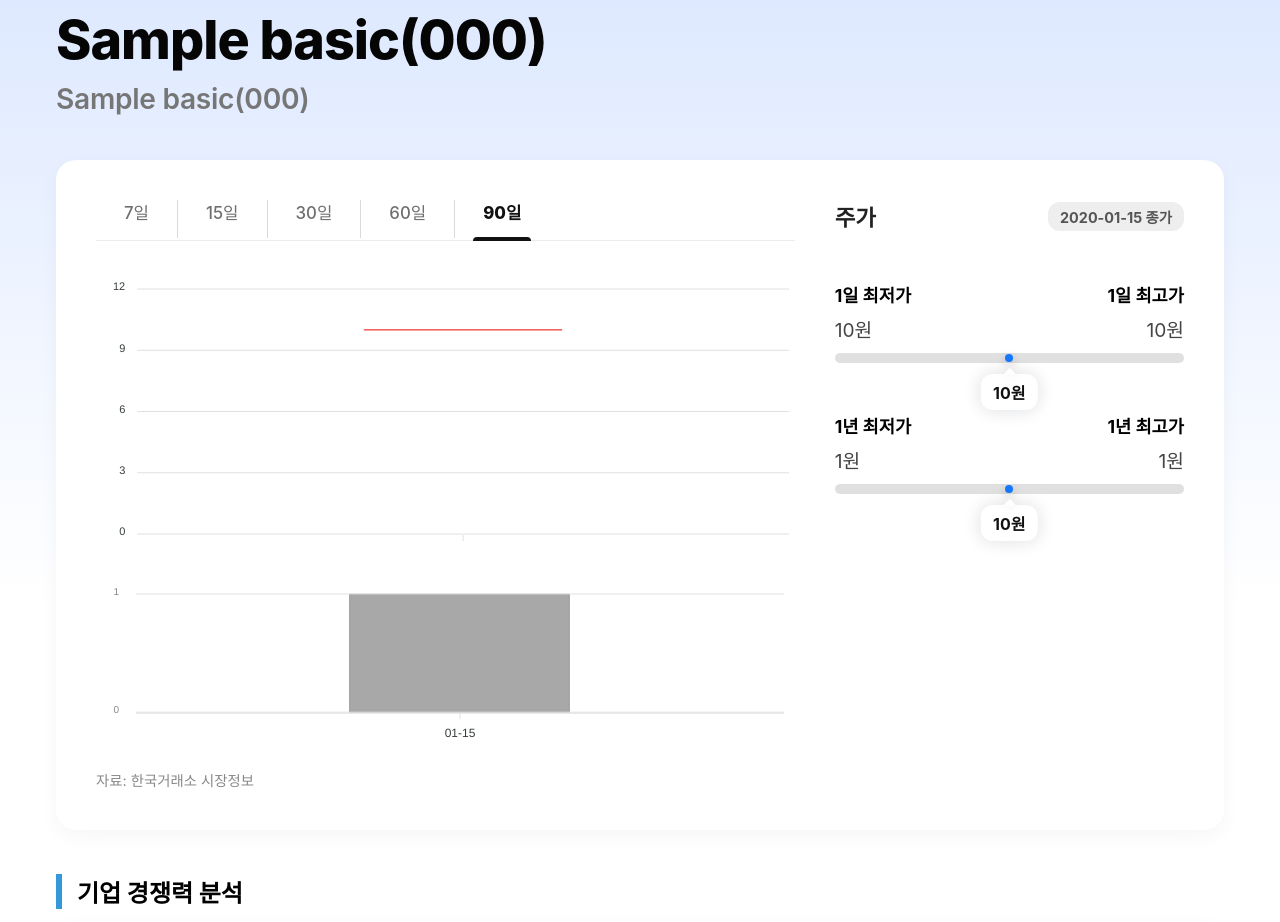
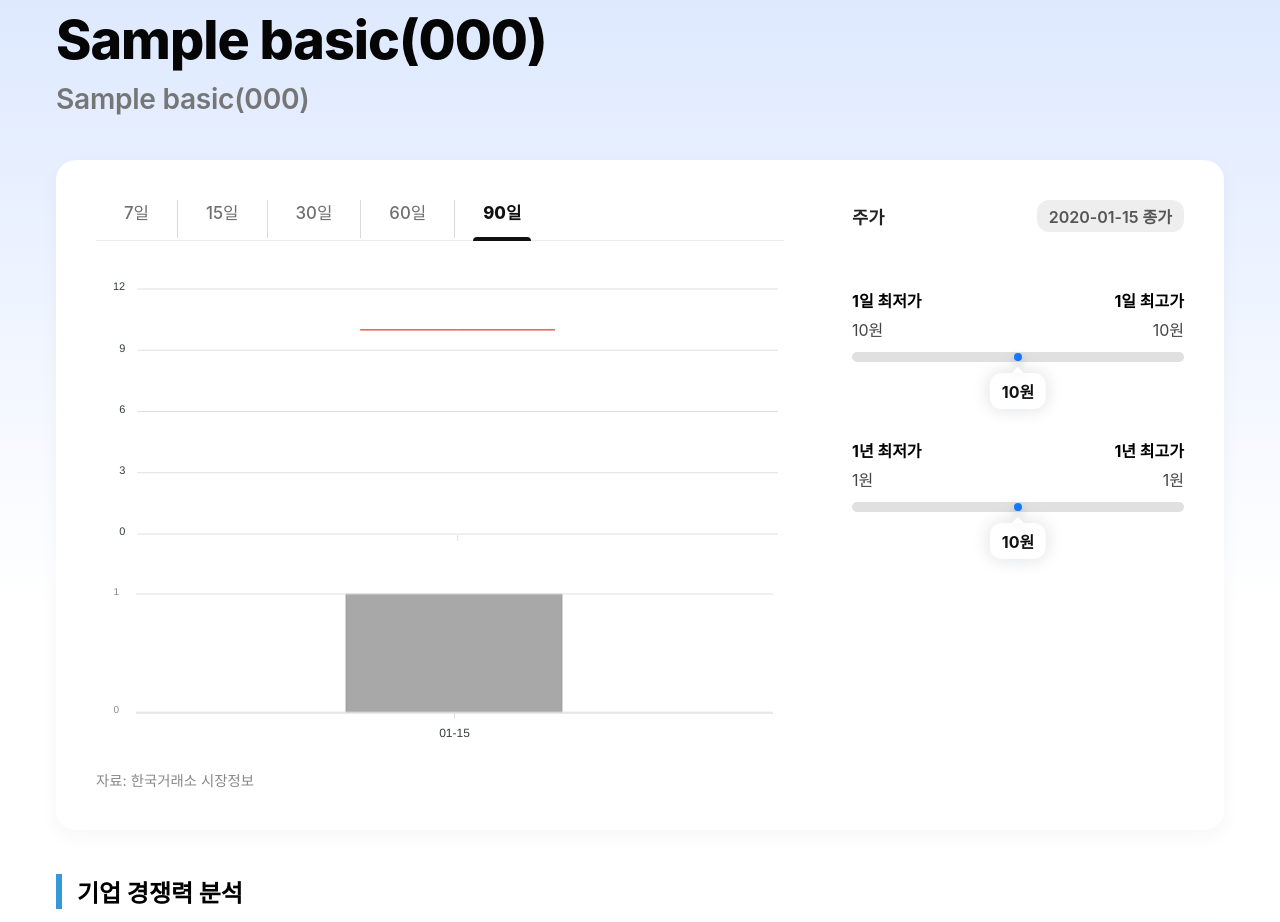
Before and after one commit to kdt-fda/final_1, a Django app: page /finance/000/ in a window 1280 px wide. Shown: the part 147-1069 px from the top of the page. Run offline with Django 5.2, Linux system fonts and the light colour scheme; tables that the repository leaves empty hold one stand-in row (values such as "Sample post"); some libraries are stand-ins or nearby versions.

Commit message:
주가 폰트 조정

```diff
--- a/web_service/main/templates/finance.html
+++ b/web_service/main/templates/finance.html
@@ -58,7 +58,7 @@
         .chart-layout {
             display: grid;
             grid-template-columns: 2fr 1fr; /* 좌측 차트, 우측 가격범위 */
-            gap: 40px;
+            gap: 56px;
             align-items: start;
         }
         .empty-stock-card {
@@ -127,13 +127,14 @@
         }
 
         /* 우측 주가(기준일) 영역 스타일 */
-        .price-range-container { display: flex; flex-direction: column; gap: 30px; }
-        .price-title { font-size: 1.4rem; font-weight: bold; color: #222; margin-bottom: 10px; display: flex; align-items: center; justify-content: space-between;}
-        .price-badge { font-size: 0.9rem; font-weight: bold; background: #eee; padding: 4px 12px; border-radius: 12px; color: #555; }
-
-        .range-box { position: relative; margin-top: 10px; }
-        .range-labels { display: flex; justify-content: space-between; font-size: 1.1rem; margin-bottom: 8px; font-weight: bold;}
-        .range-values { display: flex; justify-content: space-between; font-size: 1.2rem; margin-bottom: 5px; color: #444; }
+        .price-range-container { display: flex; flex-direction: column; gap: 42px; padding-left: 12px; }
+        .price-title { font-size: 1.1rem; font-weight: 700; color: #222; margin-bottom: 8px; display: flex; align-items: center; justify-content: space-between;}
+        .price-badge { font-size: 1rem; font-weight: 600; background: #eee; padding: 4px 12px; border-radius: 12px; color: #555; }
+
+        .range-box { position: relative; margin-top: 6px; }
+        .range-box + .range-box { margin-top: 34px; }
+        .range-labels { display: flex; justify-content: space-between; font-size: 1rem; margin-bottom: 6px; font-weight: 700;}
+        .range-values { display: flex; justify-content: space-between; font-size: 1rem; margin-bottom: 8px; color: #444; line-height: 1.5; }
         .range-bar-bg { width: 100%; height: 10px; background: #e0e0e0; border-radius: 999px; position: relative; margin-top: 10px;}
         .range-marker {
             position: absolute; width: 8px; height: 8px; background: #1677ff; border-radius: 50%;
@@ -149,7 +150,7 @@
             border-width: 6px; border-style: solid; border-color: transparent transparent #fff transparent;
             filter: drop-shadow(0 0 6px rgba(17, 24, 39, 0.10));
         }
-        .missing-data-text { font-size: 1.1rem; color: #888; line-height: 1.6; text-align: center; margin-top: 30px; padding: 20px; background: #f9f9f9; border-radius: 12px;}
+        .missing-data-text { font-size: 1rem; color: #888; line-height: 1.6; text-align: center; margin-top: 30px; padding: 20px; background: #f9f9f9; border-radius: 12px;}
         .volume-hover-tooltip {
             position: fixed;
             z-index: 9999;
@@ -476,6 +477,7 @@
         @media (max-width: 960px) {
             .container { padding: 32px 24px 48px; }
             .chart-layout { grid-template-columns: 1fr; }
+            .price-range-container { padding-left: 0; }
             .competitiveness-layout { grid-template-columns: 1fr; }
             .competitiveness-summary-grid { grid-template-columns: 1fr 1fr; }
             .competitiveness-chart-column { padding-top: 0; }
@@ -558,7 +560,7 @@
                     </div>
 
                     {% if latest_stock.wk52_low != None and latest_stock.wk52_high != None %}
-                    <div class="range-box" style="margin-top: 20px;">
+                    <div class="range-box">
                         <div class="range-labels"><span>1년 최저가</span><span>1년 최고가</span></div>
                         <div class="range-values"><span>{{ latest_stock.wk52_low|intcomma }}원</span><span>{{ latest_stock.wk52_high|intcomma }}원</span></div>
                         <div class="range-bar-bg">
@@ -1139,7 +1141,6 @@ document.addEventListener("DOMContentLoaded", function() {
 
             return { min: nextMin, max: nextMax };
         }
-
 
         function syncBrushSelection(min, max) {
             const range = clampRange(min, max);
```
